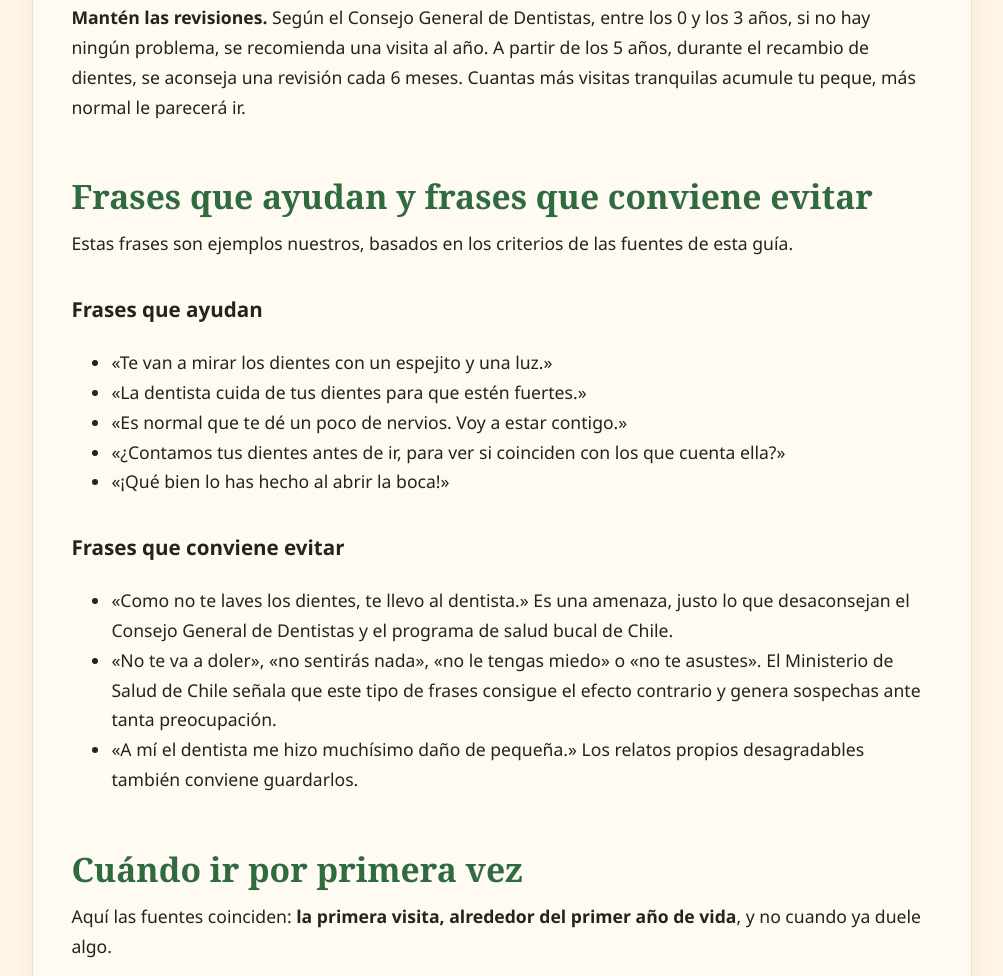
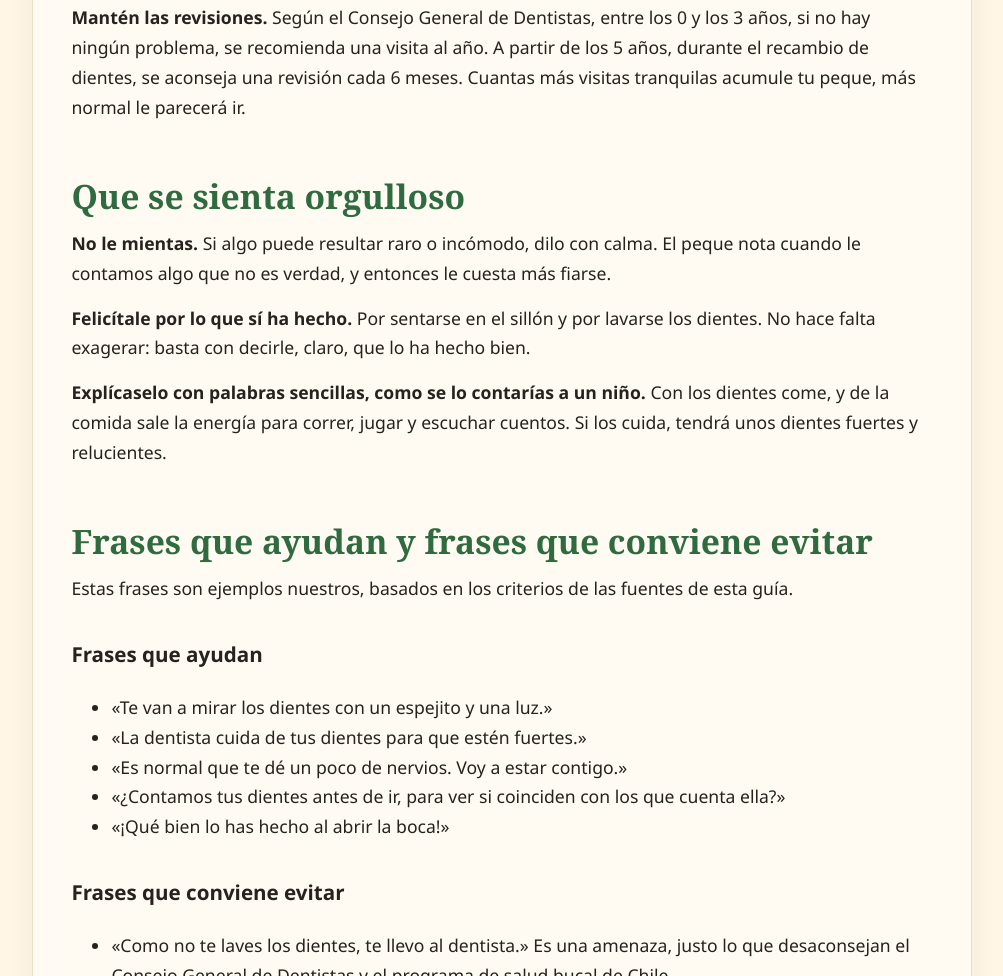
Before and after one commit to oficinadigitalcs-dotcom/almanorel-web, a plain HTML site: page blog/preparar-peque-dentista-sin-miedo.html in a window 1280 px wide. Shown: the part 2481-3457 px from the top of the page, without its empty margins (138-1141 px from the left). Drawn offline with Linux system fonts and the light colour scheme.

Commit message:
Borrador: añade la sección «Que se sienta orgulloso» a la guía del dentista
Idea de Nicol. Sigue sin publicar ni fusionar.

```diff
--- a/blog/preparar-peque-dentista-sin-miedo.html
+++ b/blog/preparar-peque-dentista-sin-miedo.html
@@ -57,6 +57,10 @@
       <p><strong>Celebra lo que ha hecho bien.</strong> El programa de salud bucal de Chile habla del refuerzo positivo: elogios o pequeños premios, como un adhesivo, cuando colabora, y nunca castigos por las conductas que no salieron bien. Fíjate en lo concreto: «¡Qué bien has abierto la boca!».</p>
       <p><strong>Que el premio no sea una chuche.</strong> La Asociación Española de Pediatría (AEP) recuerda en su web En Familia que las chucherías no se deben ofrecer como premio, porque provocan caries y contribuyen a la obesidad infantil. Una pegatina, elegir el cuento de la noche o un rato de parque funcionan igual de bien.</p>
       <p><strong>Mantén las revisiones.</strong> Según el Consejo General de Dentistas, entre los 0 y los 3 años, si no hay ningún problema, se recomienda una visita al año. A partir de los 5 años, durante el recambio de dientes, se aconseja una revisión cada 6 meses. Cuantas más visitas tranquilas acumule tu peque, más normal le parecerá ir.</p>
+      <h2>Que se sienta orgulloso</h2>
+      <p><strong>No le mientas.</strong> Si algo puede resultar raro o incómodo, dilo con calma. El peque nota cuando le contamos algo que no es verdad, y entonces le cuesta más fiarse.</p>
+      <p><strong>Felicítale por lo que sí ha hecho.</strong> Por sentarse en el sillón y por lavarse los dientes. No hace falta exagerar: basta con decirle, claro, que lo ha hecho bien.</p>
+      <p><strong>Explícaselo con palabras sencillas, como se lo contarías a un niño.</strong> Con los dientes come, y de la comida sale la energía para correr, jugar y escuchar cuentos. Si los cuida, tendrá unos dientes fuertes y relucientes.</p>
       <h2>Frases que ayudan y frases que conviene evitar</h2>
       <p>Estas frases son ejemplos nuestros, basados en los criterios de las fuentes de esta guía.</p>
       <h3>Frases que ayudan</h3>
```
